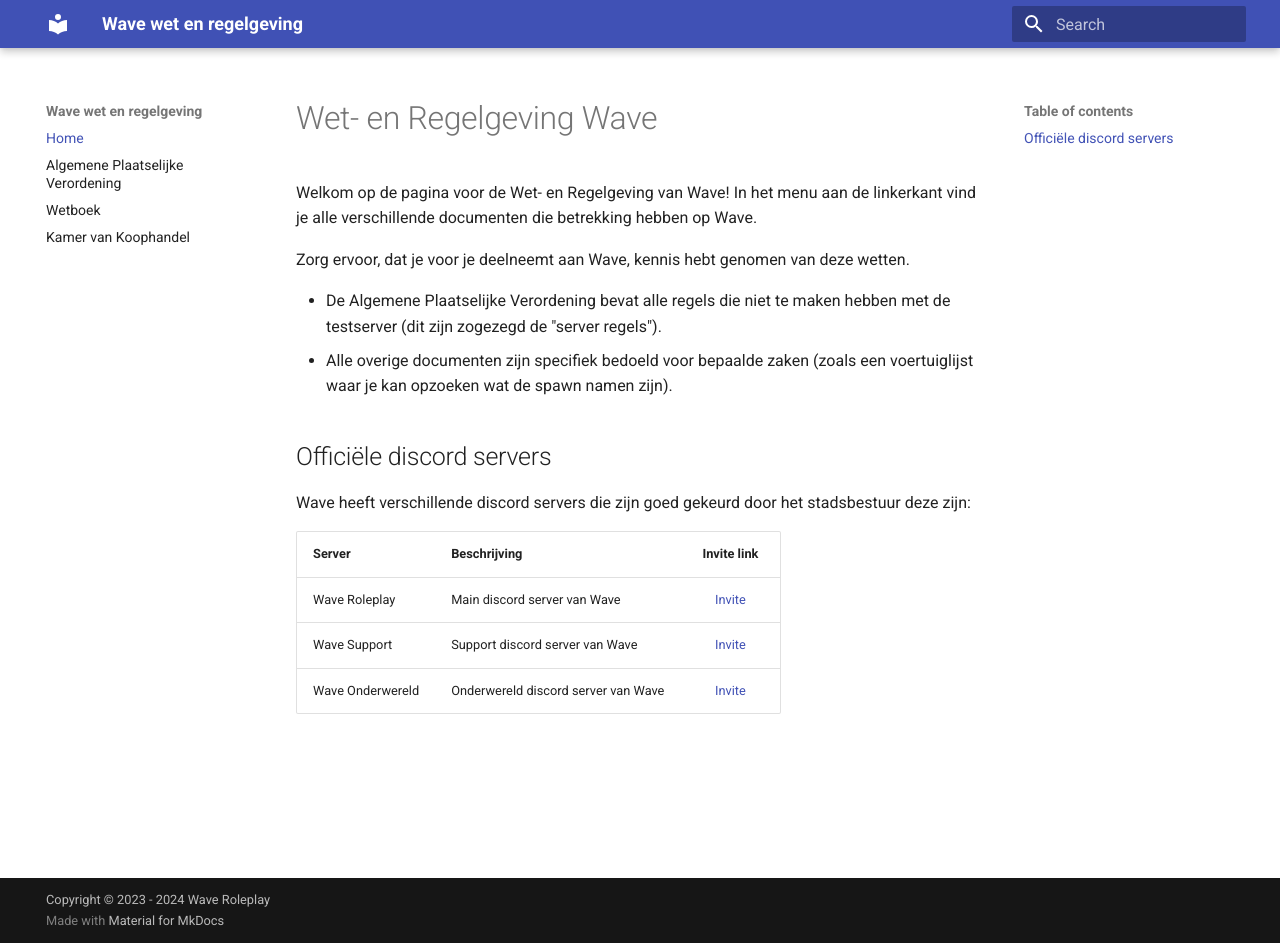
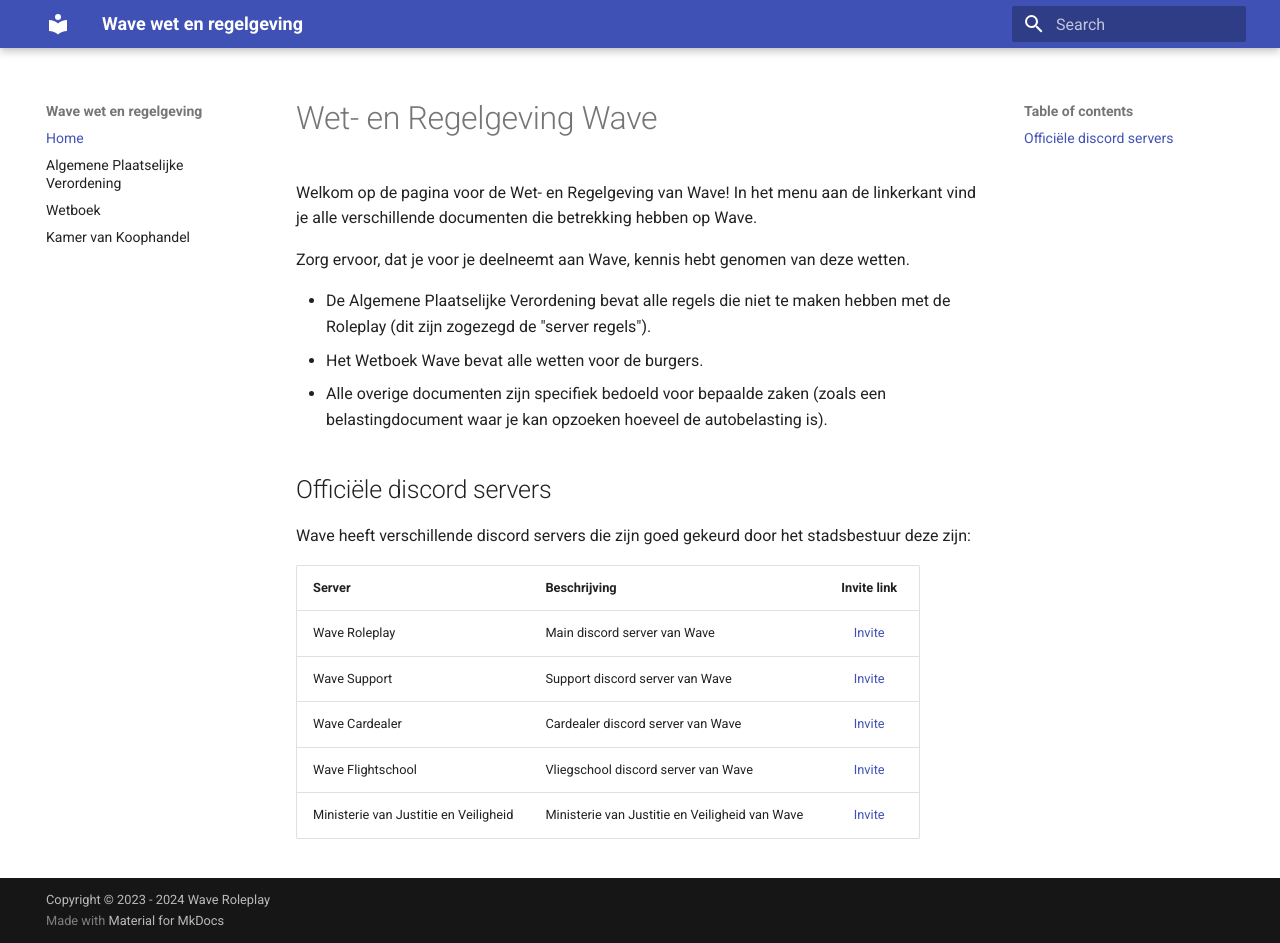
Before and after one commit to silentsources/wtsapv, an MkDocs documentation site: the page built from docs/index.md, in a window 1280 px wide and 943 px high. Built offline with MkDocs 1.6.1 and Material for MkDocs 9.7.7, drawn with Linux system fonts in a browser that asks for light colours.

Commit message:
Update index.md

```diff
--- a/docs/index.md
+++ b/docs/index.md
@@ -5,8 +5,9 @@
 
 Zorg ervoor, dat je voor je deelneemt aan Wave, kennis hebt genomen van deze wetten.
 
-- De Algemene Plaatselijke Verordening bevat alle regels die niet te maken hebben met de testserver (dit zijn zogezegd de "server regels").
-- Alle overige documenten zijn specifiek bedoeld voor bepaalde zaken (zoals een voertuiglijst waar je kan opzoeken wat de spawn namen zijn).
+- De Algemene Plaatselijke Verordening bevat alle regels die niet te maken hebben met de Roleplay (dit zijn zogezegd de "server regels").
+- Het Wetboek Wave bevat alle wetten voor de burgers.
+- Alle overige documenten zijn specifiek bedoeld voor bepaalde zaken (zoals een belastingdocument waar je kan opzoeken hoeveel de autobelasting is).
 
 ## Officiële discord servers
 
@@ -14,6 +15,8 @@
 
 | Server | Beschrijving | Invite link |
 |---|---|:---:|
-|Wave Roleplay| Main discord server van Wave | [Invite](https://discord.gg/rpwave) |
-|Wave Support| Support discord server van Wave | [Invite](https://discord.gg/wrpsupport) |
-|Wave Onderwereld| Onderwereld discord server van Wave | [Invite](https://discord.gg/k2jpWrbJkz) |
+|Wave Roleplay| Main discord server van Wave | [Invite](https://discord.gg/wrp) |
+|Wave Support| Support discord server van Wave | [Invite](https://discord.gg/5vDsktG9Qn) |
+|Wave Cardealer| Cardealer discord server van Wave | [Invite](https://discord.gg/UcCG2kn) |
+|Wave Flightschool| Vliegschool discord server van Wave | [Invite](https://discord.gg/JMrvTrZqcz) |
+|Ministerie van Justitie en Veiligheid| Ministerie van Justitie en Veiligheid van Wave | [Invite](https://discord.gg/KPTt4ce5nw) |
```
